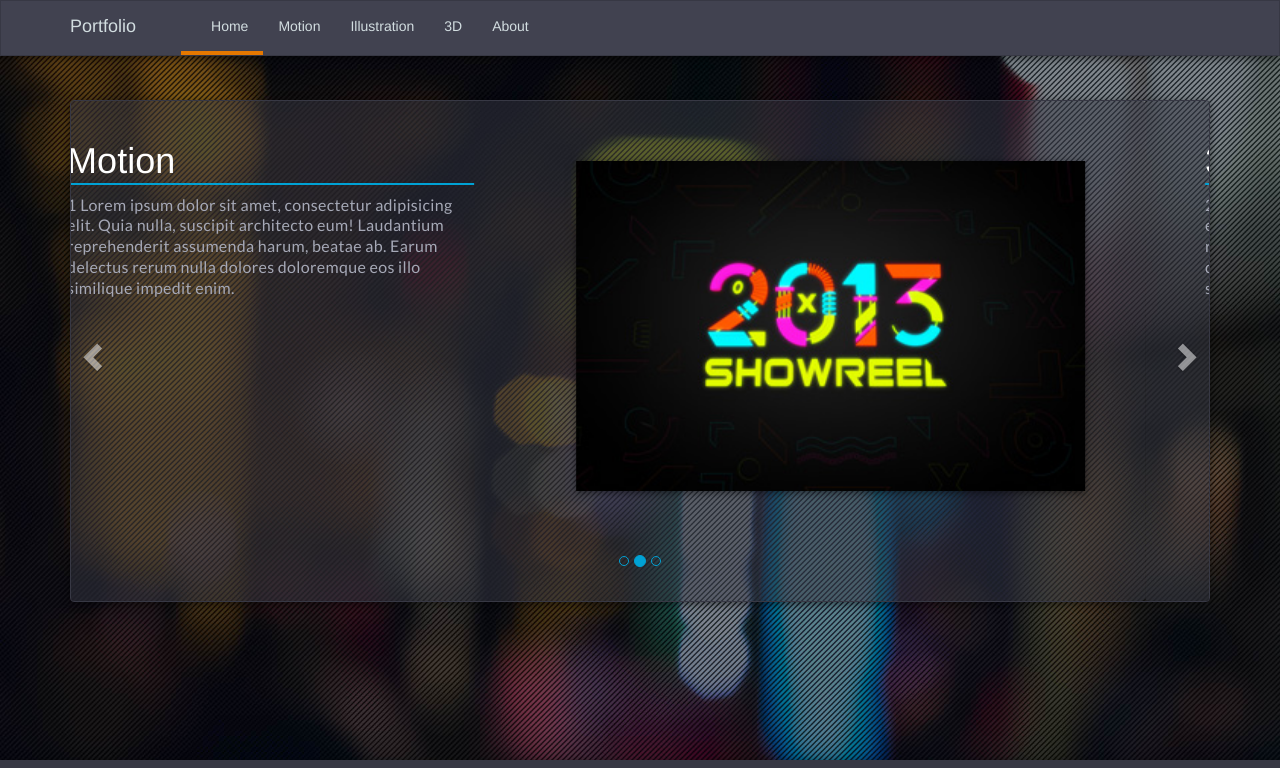
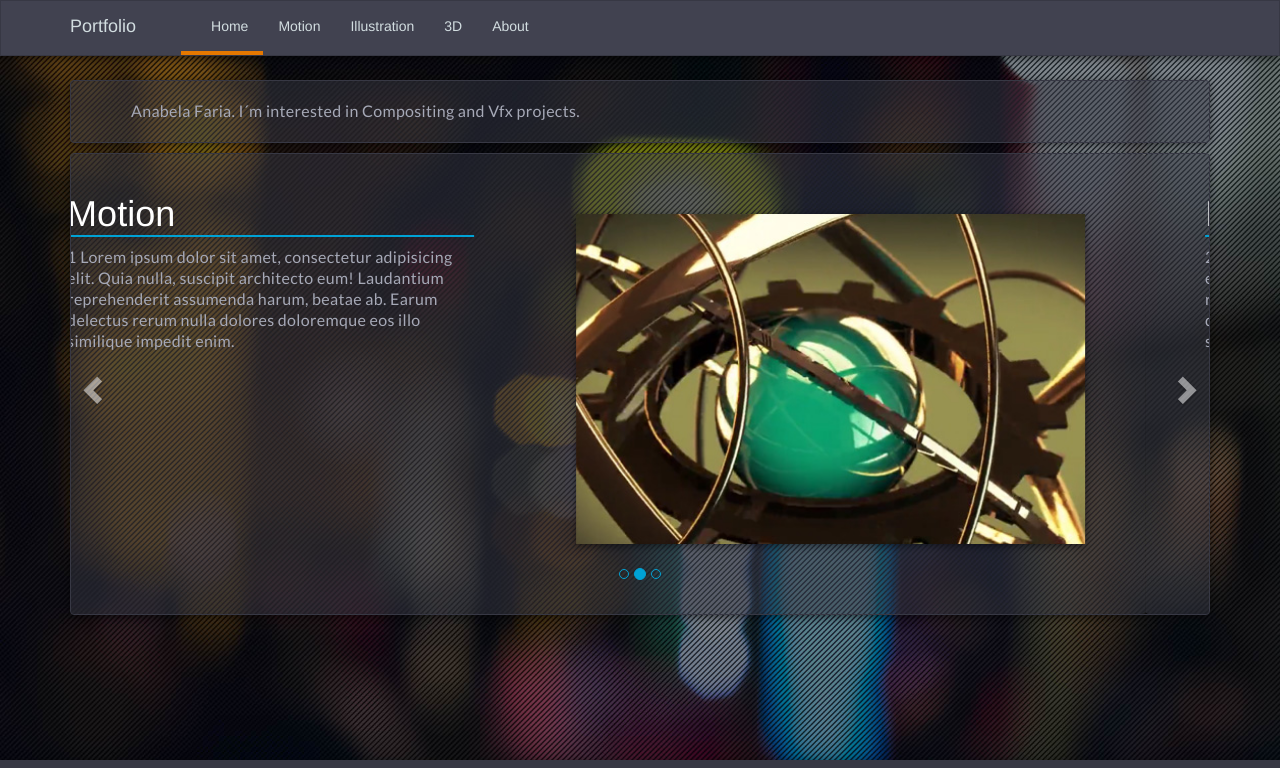
Before and after one commit to paulocoding/boots-folio, a plain HTML site: page public/index.html in a window 1280 px wide. Shown: the top 768 px of the page. Drawn offline with nearby package versions, Linux system fonts and the light colour scheme.

Commit message:
home page images added, layout tweaks

```diff
--- a/public/index.html
+++ b/public/index.html
@@ -44,7 +44,9 @@
     </nav>
 
     <div class="container">
-
+      <div class="mybox shadow">
+        <p>Anabela Faria. I´m interested in Compositing and Vfx projects.</p>
+      </div>
       <!-- carousel start -->
       <div id="carousel-home" class="carousel slide" data-ride="carousel">
         <!-- Indicators -->
@@ -60,7 +62,7 @@
             <a href="motion.html">
               <div class="carousel-content">
                 <div class="figure">
-                  <img src="/assets/img/motion.jpg" alt="" class="shadow"/>
+                  <img src="/assets/img/carousel/car-motion.jpg" alt="" class="shadow"/>
                 </div>
                 <div class="desc">
                   <h1>Motion</h1>
@@ -75,10 +77,10 @@
           <div class="item">
             <div class="carousel-content">
               <div class="figure">
-                <img src="/assets/img/motion.jpg" alt="" class="shadow"/>
+                <img src="/assets/img/carousel/car-illustration.jpg" alt="" class="shadow"/>
               </div>
               <div class="desc">
-                <h1>3D</h1>
+                <h1>Illustration</h1>
                 <div class="under-title"></div>
                 <p>
                   2 Lorem ipsum dolor sit amet, consectetur adipisicing elit. Quia nulla, suscipit architecto eum! Laudantium reprehenderit assumenda harum, beatae ab. Earum delectus rerum nulla dolores doloremque eos illo similique impedit enim.
@@ -89,10 +91,10 @@
           <div class="item">
             <div class="carousel-content">
               <div class="figure">
-                <img src="assets/img/motion.jpg" alt="" class="shadow"/>
+                <img src="/assets/img/carousel/car-3d.jpg" alt="" class="shadow"/>
               </div>
               <div class="desc">
-                <h1>Illustration</h1>
+                <h1>3D</h1>
                 <div class="under-title"></div>
                 <p>
                   3 Lorem ipsum dolor sit amet, consectetur adipisicing elit. Quia nulla, suscipit architecto eum! Laudantium reprehenderit assumenda harum, beatae ab. Earum delectus rerum nulla dolores doloremque eos illo similique impedit enim.
--- a/source/scss/2-layout/base-layout.scss
+++ b/source/scss/2-layout/base-layout.scss
@@ -1,6 +1,5 @@
 html {
   background-color: $bg-dark;
-  color: $text-color;
   font-family: 'Open Sans', sans-serif;
   height: 100%;
 }
@@ -10,6 +9,7 @@ html {
 }
 body{
     background-color: $bg-dark;
+    color: $text-color;
     background-image: url("../img/layout/bg.jpg");
     background-repeat: no-repeat;
     background-size: cover;
@@ -19,6 +19,7 @@ body{
     min-height: 100%;
 }
 p {
+  color: $text-color;
   font-family: 'Lato', sans-serif;
   font-size: 16px;
   line-height: 1.3em;
@@ -70,6 +71,18 @@ footer {
   }
 }
 
+.mybox{
+  display: block;
+  margin-top: 10px;
+  margin-bottom: 10px;
+  border-radius: 4px;
+  border: 1px solid $bg-darker;
+  background-color: $bg-color;
+  color: $text-color;
+  padding: 20px 60px 10px 60px;
+  width: 100%;
+}
+
 .shadow{
   box-shadow: 0px 2px 8px 0px rgba(0, 0, 0, 0.5);
 }
@@ -102,3 +115,11 @@ ul.nav.navbar-nav{
     transition: border 100ms;
   }
 }
+
+// Adaptive Breakpoints
+
+@media only screen and (max-width: 720px) {
+  .mybox{
+    padding: 20px 30px 10px 30px;
+  }
+}
--- a/source/scss/3-modules/carousel.scss
+++ b/source/scss/3-modules/carousel.scss
@@ -1,5 +1,5 @@
 .carousel-inner {
-  margin-top: 30px;
+  margin-top: 10px;
   border-radius: 4px;
   border: 1px solid $bg-darker;
 }
@@ -8,7 +8,7 @@
  color: $text-color;
  padding: 20px 60px 40px 60px;
  border-radius: 4px;
- min-height: 500px;
+ min-height: 460px;
  width: 100%;
  div.desc{
    display: block;
@@ -45,7 +45,6 @@
 
 @media only screen and (max-width: 720px) {
   .carousel-content{
-   padding: 20px 60px 40px 60px;
    div.desc{
      width: 100%;
    }
@@ -53,6 +52,9 @@
      float: left;
      width: 100%;
      margin-bottom: 20px;
+     img {
+       margin-top: 5px;
+     }
    }
   }
 }
```
Also changed, not shown: public/assets/css/styles.css, public/assets/img/carousel/car-3d.jpg (added), public/assets/img/carousel/car-illustration.jpg (added), public/assets/img/carousel/car-motion.jpg (added), public/assets/img/motion.jpg (deleted).
